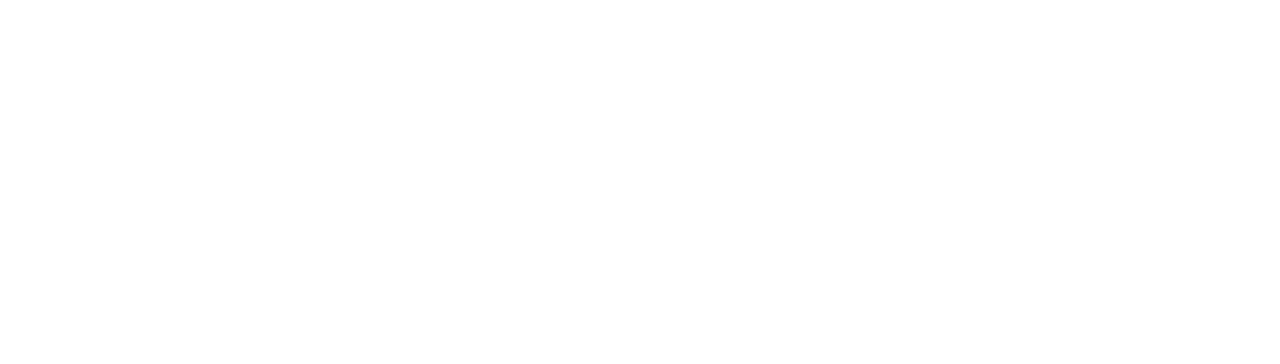
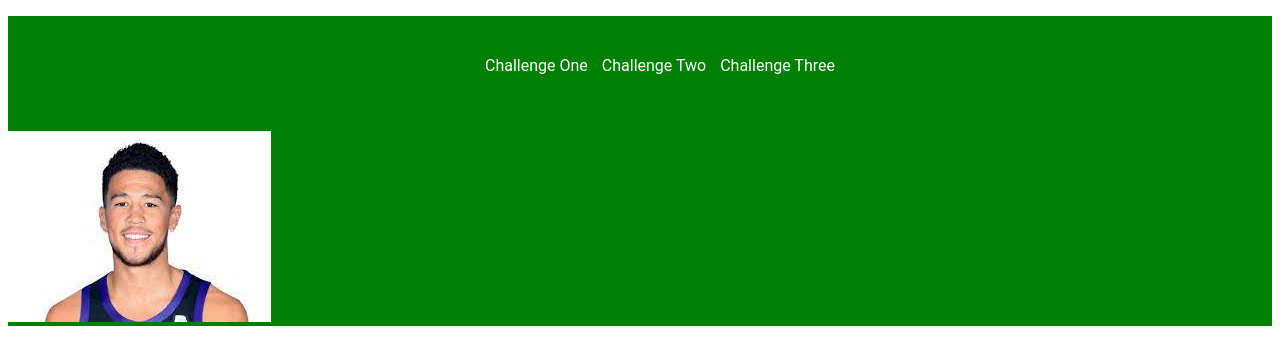
Before and after one commit to Luke-Crichton/7DIT---Web-Dev-Mini-Challenges, a plain HTML site: page challenge-2.html in a window 1280 px wide. Drawn offline with Linux system fonts and the light colour scheme.

Commit message:
Added nav bar

```diff
--- a/challenge-2.html
+++ b/challenge-2.html
@@ -0,0 +1,22 @@
+<!DOCTYPE html>
+<html lang="en">
+<head>
+  <meta charset="UTF-8">
+  <meta name="viewport" content="width=device-width, initial-scale=1.0">
+  <meta http-equiv="X-UA-Compatible" content="ie=edge">
+  <link rel="stylesheet" href="style.css">
+  <title>Luke Crichton</title>
+</head>
+<body>
+  <div class="challenge-2">
+  <nav>
+    <ul>
+      <li><a href="challenge-1.html">Challenge One</a></li>
+      <li><a href="challenge-2.html">Challenge Two</a></li>
+      <li><a href="challenge-3.html">Challenge Three</a></li>
+    </ul>
+  </nav>
+  <a href="https://en.wikipedia.org/wiki/Devin_Booker"><img src="download.jpg" alt="Devin Booker"></a>
+  </div>
+</body>
+</html>
--- /dev/null
+++ b/style.css
@@ -0,0 +1,20 @@
+.challenge-2 {
+  font-family: roboto;
+  background-color: green;
+}
+nav li, nav a {
+  display: inline-block;
+}
+
+nav {
+  text-align: center;
+}
+nav a {
+  text-decoration: none;
+  padding: 40px 5px;
+  color: #FFFFFF;
+}
+nav a:hover {
+  background-color: rgb(130, 255, 187);
+  text-decoration: underline;
+}
```
Also changed, not shown: index.html (+7 -5 lines).
